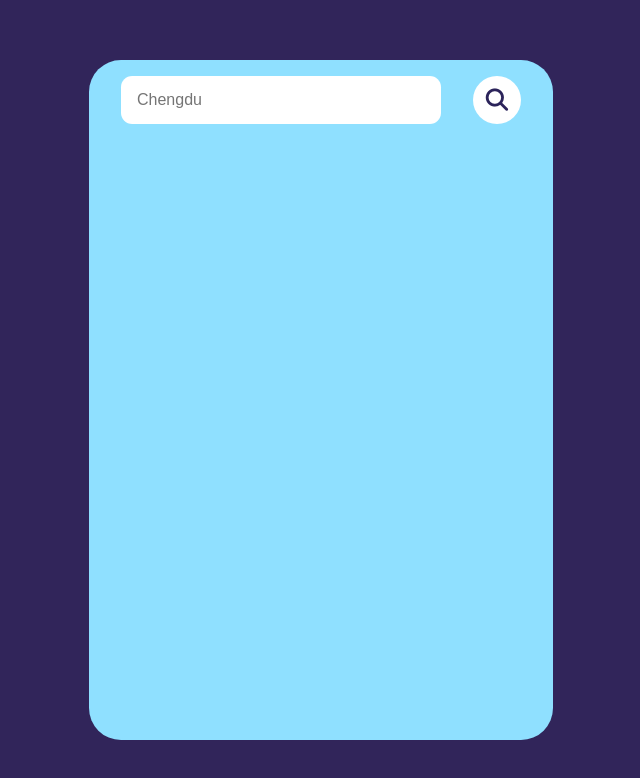
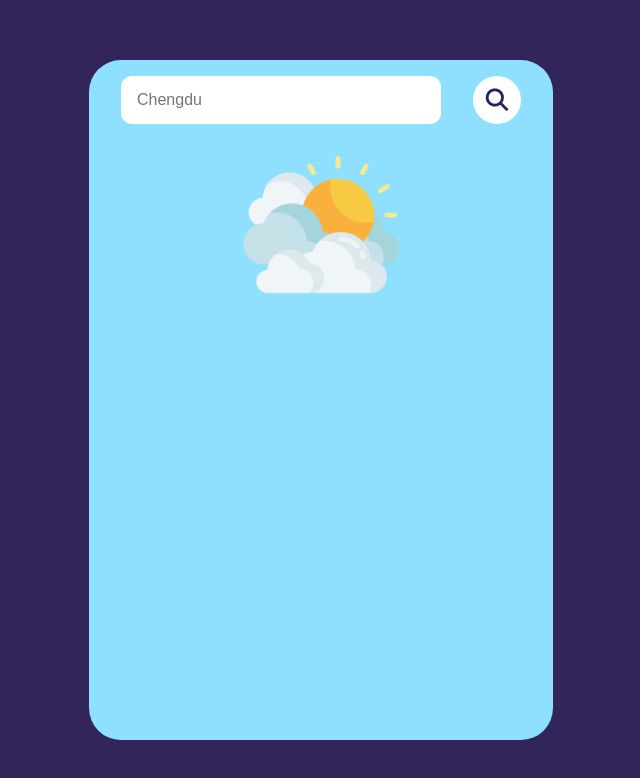
Before and after one commit to adnan-sami-007/Weather-App, a plain HTML site: page index.html in a window 1280 px wide. Shown: the whole page, without its empty margins (319-959 px from the left). Drawn offline with Linux system fonts and the light colour scheme.

Commit message:
updated weatherBgImgContainer

```diff
--- a/index.html
+++ b/index.html
@@ -26,7 +26,11 @@
 
 
 
-    <div class="weatherBgImg"></div>
+    <div class="weatherBgImg">
+      <img src="/images/clouds.png" alt="img">
+    </div>
+
+
     <div class="tempContainer"></div>
     <div class="cityNameContainer"></div>
     <div class="infoContainer"></div>
--- a/style.css
+++ b/style.css
@@ -48,3 +48,11 @@ body {
   font-size: 1.4rem;
   color: #2b235a;
 }
+
+.weatherBgImg {
+  display: flex;
+  justify-content: center;
+}
+.weatherBgImg img {
+  height: 200px;
+}
```
